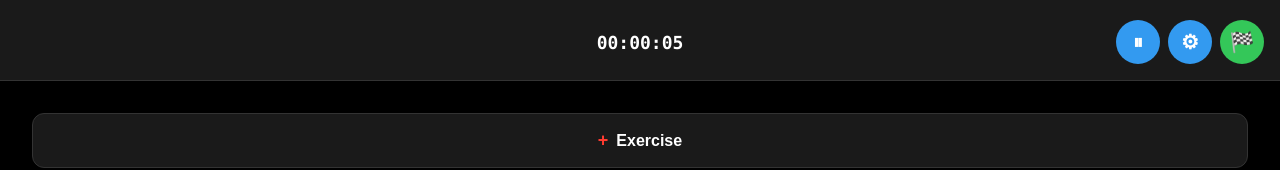
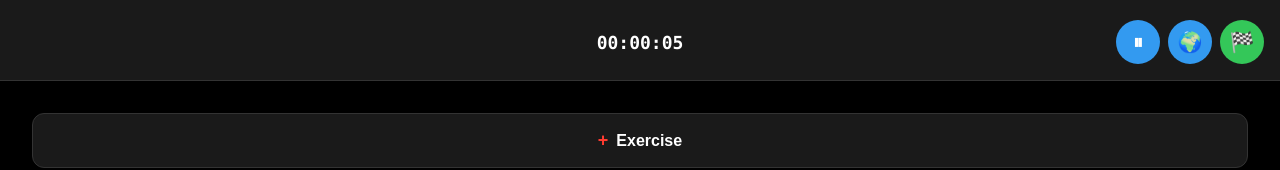
Before and after one commit to gofrolist/buddy-gym-bot, a React (Vite) app in the folder webapp/: page / in a window 1280 px wide. Shown: the top 170 px of the page. Built offline with nearby package versions, Linux system fonts and the light colour scheme.

Commit message:
add lbs/kg switch

```diff
--- a/webapp/src/App.tsx
+++ b/webapp/src/App.tsx
@@ -65,6 +65,53 @@ interface WorkoutHistory {
 
 type TabType = 'workout' | 'plan' | 'history';
 
+// Unit system types
+type UnitSystem = 'metric' | 'imperial';
+
+// Function to detect user's preferred unit system
+function detectUnitSystem(): UnitSystem {
+  try {
+    // Method 1: Check locale (most reliable)
+    const locale = navigator.language || navigator.languages?.[0] || 'en-US';
+    const country = locale.split('-')[1]?.toUpperCase();
+
+    // Countries that typically use imperial units
+    const imperialCountries = ['US', 'GB', 'CA', 'AU', 'NZ', 'IE'];
+
+    if (country && imperialCountries.includes(country)) {
+      return 'imperial';
+    }
+
+    // Method 2: Check if locale contains imperial indicators
+    if (locale.toLowerCase().includes('en-us') || locale.toLowerCase().includes('en-gb')) {
+      return 'imperial';
+    }
+
+    // Method 3: Check device language
+    const deviceLang = navigator.language?.toLowerCase() || '';
+    if (deviceLang.startsWith('en')) {
+      // Default to imperial for English speakers (most are US/UK)
+      return 'imperial';
+    }
+
+    // Default to metric for most other locales
+    return 'metric';
+  } catch {
+    // Fallback to imperial (US default)
+    return 'imperial';
+  }
+}
+
+// Function to convert kg to lbs
+function kgToLbs(kg: number): number {
+  return Math.round(kg * 2.20462 * 10) / 10; // Round to 1 decimal place
+}
+
+// Function to convert lbs to kg
+function lbsToKg(lbs: number): number {
+  return Math.round(lbs * 0.453592 * 10) / 10; // Round to 1 decimal place
+}
+
 function tgUser() {
   try {
     return window.Telegram?.WebApp?.initDataUnsafe?.user;
@@ -110,6 +157,9 @@ export default function App() {
   // Plan and history data
   const [currentPlan, setCurrentPlan] = useState<WorkoutPlan | null>(null);
   const [workoutHistory, setWorkoutHistory] = useState<WorkoutHistory[]>([]);
+
+  // Unit system state
+  const [unitSystem, setUnitSystem] = useState<UnitSystem>(() => detectUnitSystem());
 
   // UI state
   const [suggestions, setSuggestions] = useState<Exercise[]>([]);
@@ -1048,6 +1098,47 @@ export default function App() {
     return setIndex + 1;
   };
 
+  // Format weight display with correct unit
+  const formatWeight = (weightKg: number): string => {
+    if (unitSystem === 'imperial') {
+      const lbs = kgToLbs(weightKg);
+      return `${lbs} lbs`;
+    }
+    return `${weightKg} kg`;
+  };
+
+  // Get weight input value in the correct unit
+  const getWeightInputValue = (): string => {
+    if (!currentWeight) return '';
+
+    const weightKg = parseFloat(currentWeight);
+    if (isNaN(weightKg)) return currentWeight;
+
+    if (unitSystem === 'imperial') {
+      return kgToLbs(weightKg).toString();
+    }
+    return weightKg.toString();
+  };
+
+  // Handle weight input change with unit conversion
+  const handleWeightInputChange = (value: string) => {
+    if (!value) {
+      setCurrentWeight('');
+      return;
+    }
+
+    const numValue = parseFloat(value);
+    if (isNaN(numValue)) return;
+
+    if (unitSystem === 'imperial') {
+      // Convert lbs to kg for storage
+      const kgValue = lbsToKg(numValue);
+      setCurrentWeight(kgValue.toString());
+    } else {
+      setCurrentWeight(value);
+    }
+  };
+
     // Render workout tracker content
   const renderWorkoutTracker = () => (
     <>
@@ -1061,8 +1152,14 @@ export default function App() {
           <button className="workout-control" onClick={handlePauseResume}>
             <span className="workout-control__icon">{isPaused ? '▶' : '⏸'}</span>
           </button>
-          <button className="workout-control">
-            <span className="workout-control__icon">⚙</span>
+          <button
+            className="workout-control workout-control--unit"
+            onClick={() => setUnitSystem(prev => prev === 'metric' ? 'imperial' : 'metric')}
+            title={`Switch to ${unitSystem === 'metric' ? 'lbs' : 'kg'}`}
+          >
+            <span className="workout-control__icon">
+              {unitSystem === 'metric' ? '🇺🇸' : '🌍'}
+            </span>
           </button>
           <button className="workout-control workout-control--finish" onClick={handleFinishWorkout}>
             <span className="workout-control__icon">🏁</span>
@@ -1143,7 +1240,7 @@ export default function App() {
                         </div>
                       </div>
                       <div className="sets-table-cell sets-table-cell--weight">
-                        {set.weight} kg
+                        {formatWeight(set.weight)}
                       </div>
                       <div className="sets-table-cell sets-table-cell--reps">
                         {set.reps}
@@ -1157,11 +1254,11 @@ export default function App() {
                           ✏️
                         </button>
                         <button
-                          className="set-action-button set-action-button--complete"
+                          className={`set-action-button set-action-button--complete ${set.isCompleted ? 'completed' : ''}`}
                           onClick={() => handleCompleteSet(set.id)}
-                          title={set.isCompleted ? "Mark incomplete" : "Mark complete"}
+                          title={set.isCompleted ? "Set completed" : "Mark set as complete"}
                         >
-                          {set.isCompleted ? "✓" : "○"}
+                          {set.isCompleted ? '✓' : '○'}
                         </button>
                       </div>
                     </div>
@@ -1254,16 +1351,16 @@ export default function App() {
               <div className={`input-field ${inputMode === "weight" ? "input-field--active" : ""}`}>
                 <label className="input-label">Weight</label>
                 <input
-                type="number"
+                  type="number"
                   inputMode="numeric"
-                  value={currentWeight}
-                  onChange={(e) => setCurrentWeight(e.target.value)}
+                  value={getWeightInputValue()}
+                  onChange={(e) => handleWeightInputChange(e.target.value)}
                   className="weight-input__field"
                   placeholder="0"
                   min="0"
-                  step="0.5"
+                  step={unitSystem === 'imperial' ? "1" : "0.5"}
                   autoFocus={inputMode === "weight"}
-                  onFocus={() => {
+                  onFocus={(e) => {
                     // Smooth scroll to input section when focused
                     const inputSection = document.getElementById('input-section');
                     if (inputSection) {
@@ -1275,8 +1372,10 @@ export default function App() {
                     }, 100);
                   }}
                 />
-                <span className="weight-input__unit">kg</span>
-            </div>
+                <span className="weight-input__unit">
+                  {unitSystem === 'imperial' ? 'lbs' : 'kg'}
+                </span>
+              </div>
               <div className={`input-field ${inputMode === "reps" ? "input-field--active" : ""}`}>
                 <label className="input-label">Reps</label>
                 <input
@@ -1289,7 +1388,7 @@ export default function App() {
                   min="1"
                   step="1"
                   autoFocus={inputMode === "reps"}
-                  onFocus={() => {
+                  onFocus={(e) => {
                     // Smooth scroll to input section when focused
                     const inputSection = document.getElementById('input-section');
                     if (inputSection) {
@@ -1332,58 +1431,6 @@ export default function App() {
             ✏️ Edit Plan
           </button>
         </div>
-
-        {/* Schedule Request Section */}
-        <div className="schedule-request-section">
-          <div className="schedule-request-header">
-            <h3 className="schedule-request-title">Request Plan Changes</h3>
-            <p className="schedule-request-description">
-              Ask your trainer to modify your workout plan, add exercises, or adjust training parameters.
-            </p>
-          </div>
-
-          <div className="schedule-request-form">
-            <textarea
-              className="schedule-request-input"
-              value={scheduleRequest}
-              onChange={(e) => setScheduleRequest(e.target.value)}
-              placeholder="e.g., 'Can we add more chest exercises on Monday?' or 'I want to focus more on strength training' or 'Please reduce the volume, I'm feeling fatigued'"
-              rows={3}
-              disabled={scheduleLoading}
-            />
-            <button
-              className="schedule-request-button"
-              onClick={handleScheduleRequest}
-              disabled={!scheduleRequest.trim() || scheduleLoading}
-            >
-              {scheduleLoading ? 'Sending...' : 'Send Request'}
-            </button>
-          </div>
-        </div>
-
-        {/* Schedule History */}
-        {scheduleHistory.length > 0 && (
-          <div className="schedule-history-section">
-            <h3 className="schedule-history-title">Recent Conversations</h3>
-            <div className="schedule-history-list">
-              {scheduleHistory.slice(0, 5).map((entry) => (
-                <div key={entry.id} className="schedule-history-item">
-                  <div className="schedule-history-request">
-                    <div className="schedule-history-label">You:</div>
-                    <div className="schedule-history-content">{entry.request}</div>
-                    <div className="schedule-history-time">
-                      {new Date(entry.timestamp).toLocaleDateString()} {new Date(entry.timestamp).toLocaleTimeString()}
-                    </div>
-                  </div>
-                  <div className="schedule-history-response">
-                    <div className="schedule-history-label">Trainer:</div>
-                    <div className="schedule-history-content">{entry.response}</div>
-                  </div>
-                </div>
-              ))}
-            </div>
-          </div>
-        )}
 
         {currentPlan ? (
           <div className="plan-details">
@@ -1490,6 +1537,58 @@ export default function App() {
             <p>Contact your trainer to get a plan assigned.</p>
           </div>
         )}
+
+        {/* Schedule Request Section - Moved to bottom */}
+        <div className="schedule-request-section">
+          <div className="schedule-request-header">
+            <h3 className="schedule-request-title">Request Plan Changes</h3>
+            <p className="schedule-request-description">
+              Ask your trainer to modify your workout plan, add exercises, or adjust training parameters.
+            </p>
+          </div>
+
+          <div className="schedule-request-form">
+            <textarea
+              className="schedule-request-input"
+              value={scheduleRequest}
+              onChange={(e) => setScheduleRequest(e.target.value)}
+              placeholder="e.g., 'Can we add more chest exercises on Monday?' or 'I want to focus more on strength training' or 'Please reduce the volume, I'm feeling fatigued'"
+              rows={3}
+              disabled={scheduleLoading}
+            />
+            <button
+              className="schedule-request-button"
+              onClick={handleScheduleRequest}
+              disabled={!scheduleRequest.trim() || scheduleLoading}
+            >
+              {scheduleLoading ? 'Sending...' : 'Send Request'}
+            </button>
+          </div>
+        </div>
+
+        {/* Schedule History - Moved to bottom */}
+        {scheduleHistory.length > 0 && (
+          <div className="schedule-history-section">
+            <h3 className="schedule-history-title">Recent Conversations</h3>
+            <div className="schedule-history-list">
+              {scheduleHistory.slice(0, 5).map((entry) => (
+                <div key={entry.id} className="schedule-history-item">
+                  <div className="schedule-history-request">
+                    <div className="schedule-history-label">You:</div>
+                    <div className="schedule-history-content">{entry.request}</div>
+                    <div className="schedule-history-time">
+                      {new Date(entry.timestamp).toLocaleDateString()} {new Date(entry.timestamp).toLocaleTimeString()}
+                    </div>
+                  </div>
+                  <div className="schedule-history-response">
+                    <div className="schedule-history-label">Trainer:</div>
+                    <div className="schedule-history-content">{entry.response}</div>
+                  </div>
+                </div>
+              ))}
+            </div>
+          </div>
+        )}
       </div>
     );
   };
@@ -1619,7 +1718,7 @@ export default function App() {
                           {exercise.sets.length} sets
                           {!exercise.sets.some(set => set.isBackendData) && (
                             <>
-                              • {exercise.totalReps} reps • {exercise.maxWeight}kg max
+                              • {exercise.totalReps} reps • {formatWeight(exercise.maxWeight)} max
                             </>
                           )}
                         </span>
```
Also changed, not shown: webapp/src/styles.css (+14 -0 lines).
